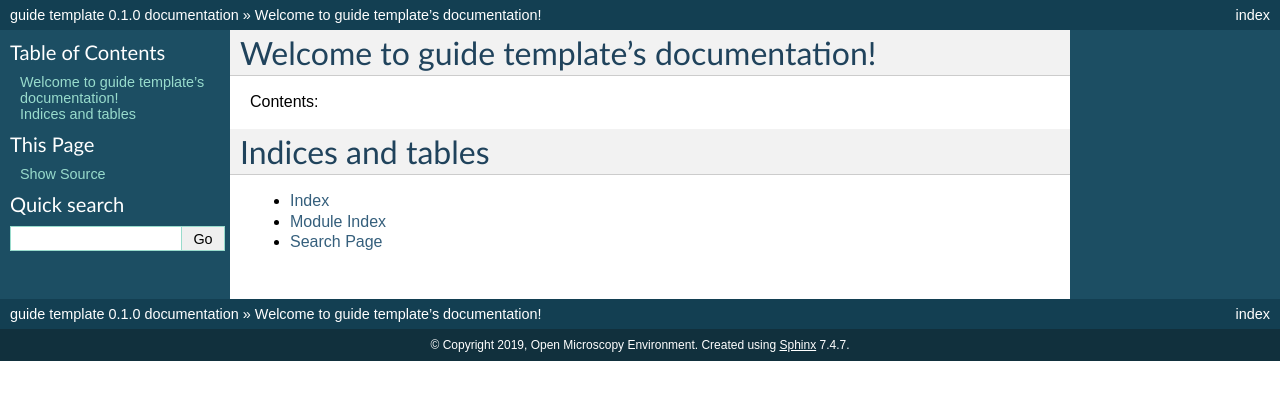
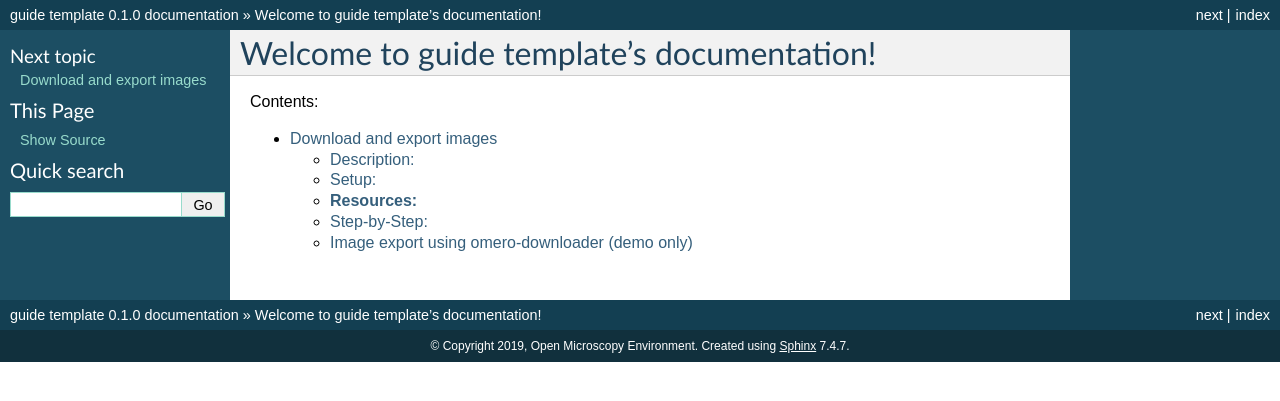
Before and after one commit to ome/omero-guide-download, a Sphinx documentation site: the page built from docs/index.rst, in a window 1280 px wide. Shown: the top 401 px of the page. Built offline with Sphinx 7.4.7, drawn with Linux system fonts in a browser that asks for light colours; some of the changed lines change nothing that is shown.

Commit message:
Add walkthrough for download

```diff
--- /dev/null
+++ b/docs/download.rst
@@ -0,0 +1,102 @@
+Download and export images
+==========================
+
+We will show how the possibilities of getting images from OMERO. These can be described as “export” (new image, usually a jpeg, tiff or png is
+created from the original image saved in OMERO) or “download” (the original image, in the original format is downloaded from OMERO).
+
+Description:
+------------
+
+Image export and download can be achieved using any of the three main clients for OMERO (OMERO.insight, OMERO.web or command line interface). Further, we have developed an “omero-downloader”, a command-line application dedicated specifically to the downloading and exporting of images and annotations from OMERO.
+
+We will show:
+
+-  How to export images from OMERO.web
+
+-  How to download images from OMERO.web
+
+-  How to use “Batch image export” script for batch exports of images
+
+-  How to use OMERO.downloader for downloads and exports
+
+-  How to use OMERO.downloader for export of metadata associated with the images
+
+-  How to navigate through the structure created by OMERO.downloader
+
+Setup:
+------
+
+-  omero-downloader was installed by downloading and unzipping of the release artifact \ `https://github.com/ome/omero-downloader/releases/download/latest/ <https://github.com/ome/omero-downloader/releases/download/v0.1.5/OMERO.downloader-0.1.5-release.zip>`__
+
+-  omero-downloader works on Mac, Windows and Linux
+
+**Resources:**
+--------------
+
+The documentation on OMERO.downloader can be found at  https://github.com/ome/omero-downloader/blob/master/README.md
+
+Downloader commands used in this walkthrough are in https://raw.githubusercontent.com/ome/training-scripts/master/practical/bash/downloader-commands
+
+Step-by-Step:
+-------------
+
+1. In OMERO.web, select one or more images you want to download. Then, find in the top of the right-hand pane the download icon |image1|, click on it and select the desired action, for example Download, which downloads the data in original format.
+
+2. Open the downloaded file(s) in the software of your choice.
+
+3. To export images in a different format such as PNG, TIFF or OME-TIFF, we can use a script on the server to build a zip for download. Select images, click on the script icon |image2| and click on “export scripts” and then choose “\ Batch Image Export…\ ”. You can choose to export individual channels and/or the “merged” image (current rendering settings). It is also possible to export multiple Z and T sections. The image Format can also be specified. If OME-TIFF is chosen, the Channels and Z/T sections are ignored and the entire image is exported as an OME-TIFF image.
+
+4. Click Run Script to generate the zip on the server. When the script completes, the Activities panel will display the result. Click the Download button to download the zip.\ |image3|
+
+5. Open one image in iviewer and draw several ROIs. Back in webclient, add several Tags onto the same image. Using the download icon in the right-hand pane, |image1| export the image as OME-TIFF.
+
+6. Reimport the OME-TIFF again into OMERO and verify the imported image still has the ROIs and Tags, same as the original image prior to export. Note: This workflow can be used to transfer the image with its metadata into another OMERO.server if available.
+
+Image export using omero-downloader (demo only)
+-----------------------------------------------
+
+1. Open a CLI terminal on your machine and go into the directory where omero-downloader is installed.
+
+2. To download a single image, run the following command. It assumes that the target directory already exists e.g. /tmp/repo
+
+   a. On Mac or Linux
+
+      i.  Note: Copy the following command from \ https://raw.githubusercontent.com/ome/training-scripts/master/practical/bash/downloader-commands
+
+      ii. $ ./download.sh -b /tmp/repo -s <server host> -u <user name> -w <password> -f binary Image:<image ID>
+
+   b. On Windows
+
+      iii. Note: Copy the following command from \ https://raw.githubusercontent.com/ome/training-scripts/master/practical/bash/downloader-commands
+
+      iv.  $ download.bat -b /tmp/repo -s <server host> -u <user name> -w <password> -f binary Image:<image ID>
+
+3. To download all images in a Dataset, run
+
+   c. Note: Copy the following command from \ https://raw.githubusercontent.com/ome/training-scripts/master/practical/bash/downloader-commands\ into your Terminal.
+
+   d. $ ./download.sh -b /tmp/repo -s <server host> -u <user name> -w <password> -f binary Dataset:<Dataset ID>
+
+   e. Note that you will be able to deduce what tags and annotations the downloaded images were annotated with.
+
+   f. Go to OMERO.web and Tag several images from two datasets with a tag “your-name”. Then, go back to the command line and run
+
+      v.   Note: Copy the following command from \ https://raw.githubusercontent.com/ome/training-scripts/master/practical/bash/downloader-commands\ into your Terminal.
+
+      vi.  $ ./download.sh -b /tmp/repo -s <your server address> -u <user name> -w <password> -f ome-xml Dataset:$ID2,$ID1
+
+      vii. This will download the xml metadata for images in those two datasets (Note: we could download all the images as well, but we can do it at any later point, as downloader “remembers” what is downloaded already and does not re-download it twice.)
+
+   g. Note: Copy the grep command from \ https://raw.githubusercontent.com/ome/training-scripts/master/practical/bash/downloader-commands\ into your Terminal.
+
+   h. This will find the IDs of all the images from the two datasets tagged with “your-name” tag.
+
+.. |image1| image:: images/download1.png
+   :width: 0.25in
+   :height: 0.26042in
+.. |image2| image:: images/download2.png
+   :width: 0.4375in
+   :height: 0.35417in
+.. |image3| image:: images/download3.png
+   :width: 3.78646in
+   :height: 1.22804in
--- a/docs/index.rst
+++ b/docs/index.rst
@@ -6,11 +6,4 @@
 .. toctree::
    :maxdepth: 2
 
-
-
-Indices and tables
-==================
-
-* :ref:`genindex`
-* :ref:`modindex`
-* :ref:`search`
+   download
```
Also changed, not shown: docs/images/download1.png (added), docs/images/download2.png (added), docs/images/download3.png (added).
